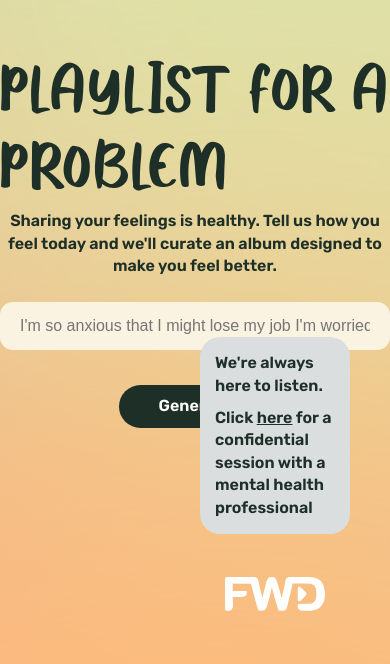
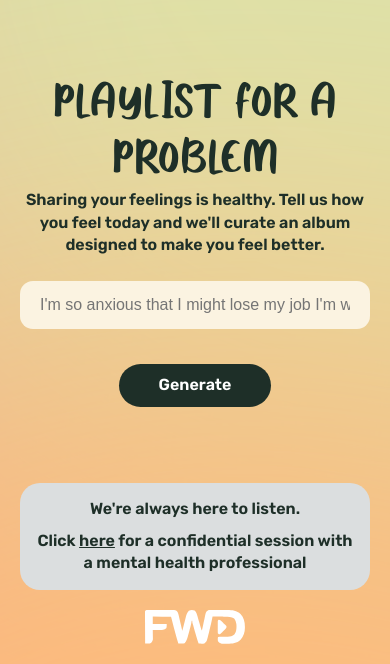
Before and after one commit to sameer-fortune4/FWD-campaign, a Next.js app: page / in a window 390 px wide. Shown: the part 180-844 px from the top of the page. Built offline with nearby package versions, Linux system fonts and the light colour scheme; no server answers.

Commit message:
ui changes

```diff
--- a/component/common/chatbox.js
+++ b/component/common/chatbox.js
@@ -1,5 +1,5 @@
 import React from 'react';
-import commonStyle from "../../styles/Common.module.css";
+import commonStyle from "../../styles/Common.module.scss";
 import Image from 'next/image';
 import Logo from "../../public/assets/images/fwd-logo.svg"
 export default function Chatbox() {
--- a/component/common/loader.js
+++ b/component/common/loader.js
@@ -1,5 +1,5 @@
 import React, { useEffect, useState } from 'react';
-import commonStyle from '../../styles/Common.module.css';
+import commonStyle from '../../styles/Common.module.scss';
 import loaderStyle from '../../styles/loader.module.scss';
 
 import lottie from 'lottie-web';
--- a/pages/index.js
+++ b/pages/index.js
@@ -1,7 +1,7 @@
 import React, { useState } from 'react';
 import { useEffect } from 'react';
 import homeStyle from "../styles/home.module.scss";
-import commonStyle from "../styles/Common.module.css"
+import commonStyle from "../styles/Common.module.scss"
 import lottie from 'lottie-web';
 import { useRouter } from 'next/router';
 import { signIn, useSession } from 'next-auth/react';
@@ -95,7 +95,12 @@ export default function Index() {
                                 <input type="text"
                                     placeholder={placeholders.name} />
                             </div>
-                            <a href="#" className={homeStyle["btn"] + " " + homeStyle["bnt-main"]} onClick={() => setOpen(true)}>Generate</a>
+                            {/* <a href="#" className={homeStyle["btn"] + " " + homeStyle["bnt-main"]} onClick={() => setOpen(true)}>Generate</a> */}
+                            <div className={homeStyle["button-wrapper"]}>
+                                <a href="#" className={homeStyle["btn"] + " " + homeStyle["bnt-main"]} onClick={() => setOpen(true)}>Generate</a>
+                                {/* <button className={homeStyle["button"]} type="button">Generate</button> */}
+                                <div className={homeStyle["button-bg"]}></div>
+                            </div>
 
                         </section>
 
--- a/pages/play-list.js
+++ b/pages/play-list.js
@@ -1,10 +1,10 @@
 import React, { useEffect, useState } from 'react';
-import styles from '../styles/Common.module.css';
+import styles from '../styles/Common.module.scss';
 import { getData } from '../utilities/service';
 import { apiList } from '../utilities/apiList';
 import { signOut, useSession } from 'next-auth/react';
 import { useRouter } from 'next/router';
-import commonStyle from "../styles/Common.module.css"
+import commonStyle from "../styles/Common.module.scss"
 import 'swiper/css';
 import 'swiper/css/navigation';
 import 'swiper/css/pagination';
@@ -12,7 +12,7 @@ import 'swiper/css/pagination';
 import { Swiper, SwiperSlide } from 'swiper/react';
 import { Navigation, EffectCoverflow } from 'swiper/modules';
 import lottie from 'lottie-web';
-import Loader from '../component/landing/loader';
+// import Loader from '../component/landing/loader';
 
 export default function PlayList() {
     const { data: session } = useSession();
--- a/pages/songCollection.js
+++ b/pages/songCollection.js
@@ -1,5 +1,5 @@
 import React, { useEffect } from 'react'
-import commonStyle from "../styles/Common.module.css"
+import commonStyle from "../styles/Common.module.scss"
 import collectionStyle from "../styles/songCollection.module.scss"
 import lottie from 'lottie-web';
 import Chatbox from '../component/common/chatbox';
--- a/styles/Common.module.css
+++ /dev/null
@@ -1,51 +0,0 @@
-.container {
-  padding: 1rem 6rem;
-  display: flex;
-  flex-wrap:wrap;
-}
-
-.headerWrapper{padding:20px 4vw;display: flex;justify-content:space-between;align-items:center;}
-.headerWrapper button{position: relative;transform:none;top:auto;left:auto;}
-.headerWrapper .name{font-weight:300;opacity:.60;text-transform:uppercase;letter-spacing:1px;display: block;margin-bottom:3px;font-size:14px;}
-.headerWrapper .list{font-size:22px;display: block;font-weight:600;}
-
-.card{max-width:270px;margin-right:7px;margin-left:7px;overflow:hidden;margin-bottom:20px;cursor: pointer;}
-.card .image{position: relative;}
-.card .image img{max-width:100%;border-radius:10px;}
-.card .image .player{position: absolute;left:10px;bottom:10px;width:45px;height:45px;display: flex;transition:all .3s ease-in-out;}
-.card .image .player audio{display: none;}
-.card .image .player:after{content:"";background-color: #FFF;border-radius:100px;transition:all .4s ease-in-out;display: block;flex:0 0 auto;width:45px;}
-.card:hover .image .player{width:auto;right:10px;}
-.card:hover .image .player:after{opacity:1;visibility: visible;width:100%;flex:1}
-.card h2{margin:0;font-size:16px;margin-top:8px;font-weight:500;letter-spacing:.6px;margin-left:15px;}
-
-.small-title{font-size: 32px;font-weight: 500;font-family: 'Grand Rainbow Demo';}
-.large-title{font-size: 55px;font-weight: 500;font-family: 'Grand Rainbow Demo';}
-.medium-title{font-size: 45px;font-weight: 500;font-family: 'Grand Rainbow Demo';}
-
-.main-wrapper{min-height: 100vh ;width: 100%;display: flex;align-items: center;justify-content: center;}
-.bg-animation{position: absolute;top: 0;left: 0;height: 100% ;width: 100%;z-index: -1; overflow: hidden;}
-#bg-wrapper svg{vertical-align: middle;}
-
-.logo-wrapper {
-  position: absolute;
-  bottom: 20px;
-  right: 40px;
-}
-.logo-wrapper .chat-titie {
-  max-width: 150px;
-  background-color: #dbdedf;
-  padding: 15px;
-  border-radius: 20px;
-  margin-bottom: 10px;
-}
-.logo-wrapper .chat-titie .botton-title {
-  margin-top: 10px;
-}
-.logo-wrapper .chat-titie .botton-title a {
-  text-decoration: underline;
-}
-.logo-wrapper .logo-wrap img {
-  margin: 0 auto;
-  display: block;
-}
--- /dev/null
+++ b/styles/Common.module.scss
@@ -0,0 +1,69 @@
+.container {
+  padding: 1rem 6rem;
+  display: flex;
+  flex-wrap:wrap;
+}
+
+.headerWrapper{padding:20px 4vw;display: flex;justify-content:space-between;align-items:center;
+  button{position: relative;transform:none;top:auto;left:auto;}
+  .name{font-weight:300;opacity:.60;text-transform:uppercase;letter-spacing:1px;display: block;margin-bottom:3px;font-size:14px;}
+  .list{font-size:22px;display: block;font-weight:600;}
+}
+
+.card{max-width:270px;margin-right:7px;margin-left:7px;overflow:hidden;margin-bottom:20px;cursor: pointer;
+  h2{margin:0;font-size:16px;margin-top:8px;font-weight:500;letter-spacing:.6px;margin-left:15px;}
+  .image{position: relative;
+    img{max-width:100%;border-radius:10px;}
+    .player{position: absolute;left:10px;bottom:10px;width:45px;height:45px;display: flex;transition:all .3s ease-in-out;
+      audio{display: none;}
+      &::after{
+        content:"";background-color: #FFF;border-radius:100px;transition:all .4s ease-in-out;display: block;flex:0 0 auto;width:45px;
+      }
+    }
+  }
+  &:hover{
+    .image{
+      .player{
+        width:auto;right:10px;
+        &::after{
+          opacity:1;visibility: visible;width:100%;flex:1
+        }
+      }
+    }
+  }
+}
+
+
+
+
+.small-title{font-size: 32px;font-weight: 500;font-family: 'Grand Rainbow Demo';}
+.large-title{font-size: 55px;font-weight: 500;font-family: 'Grand Rainbow Demo';}
+.medium-title{font-size: 45px;font-weight: 500;font-family: 'Grand Rainbow Demo';}
+
+.main-wrapper{min-height: 100vh ;width: 100%;display: flex;align-items: center;justify-content: center;
+  @media (max-width:480px) {padding: 20px;}
+}
+.bg-animation{position: absolute;top: 0;left: 0;height: 100% ;width: 100%;z-index: -1; overflow: hidden;}
+#bg-wrapper svg{vertical-align: middle;}
+
+.logo-wrapper {position: absolute;bottom: 20px;right: 40px;
+  @media (max-width:480px){right: 0;margin: 0 20px;}
+  .chat-titie {max-width: 150px;background-color: #dbdedf;padding: 15px;border-radius: 20px;margin-bottom: 25px;
+    @media (max-width:480px){max-width: 100%; text-align: center; margin-bottom: 20px;}
+    .botton-title {margin-top: 10px;
+    a{text-decoration: underline;}
+    }
+  }
+  .logo-wrap{
+    img{margin: 0 auto;display: block; height: auto;
+      @media (max-width:480px) { margin-left: auto;}
+    }
+  }
+}
+
+@media (max-width:480px) {
+  .large-title{
+    font-size: 40px;
+    text-align: center;
+  }
+}
--- a/styles/globals.css
+++ b/styles/globals.css
@@ -1,4 +1,10 @@
 @import url("https://fonts.googleapis.com/css2?family=Rubik:ital,wght@0,600;1,400;1,500;1,600&display=swap");
+* {
+  box-sizing: border-box;
+  margin: 0;
+  padding: 0;
+}
+
 html,
 body {
   padding: 0;
@@ -13,12 +19,6 @@ body {
 a {
   color: inherit;
   text-decoration: none;
-}
-
-* {
-  box-sizing: border-box;
-  margin: 0;
-  padding: 0;
 }
 
 /* @media (prefers-color-scheme: dark) {
--- a/styles/home.module.scss
+++ b/styles/home.module.scss
@@ -1,22 +1,3 @@
-@keyframes fadeIn {
-    from {
-      opacity: 0;
-    }
-    to {
-      opacity: 1;
-    }
-  }
-
-  @keyframes fadeInText {
-    from {
-      transform: translateY(20px);
-      opacity: 0;
-    }
-    to {
-      transform: translateY(0);
-      opacity: 1;
-    }
-  }
 
 .banner-wrapper{max-width: 650px;display: flex;align-items: center;justify-content: center;flex-direction: column;
     .text-container {
@@ -37,10 +18,35 @@
             }
         }
     }
-    .btn{display: block;padding: 10px 40px;border-radius: 35px;border: none;color: #fff;background-color: #1E2F28;margin-top: 35px;
+    }
+    .button-wrapper {
+        position: relative;
+        margin-top: 35px;
+          .btn{display: block;padding: 10px 40px;border-radius: 35px;border: none;color: #fff;background-color: #1E2F28; transition: all .4s ease-in-out;}
+          &:hover{
+            .btn{
+                background-color: #fff;
+                color: #000;
+            }
+            .button-bg {
+                position: absolute;
+                top: 0;
+                left: 0;
+                width: calc(100% + 4px);
+                height: calc(100% + 4px);
+                background: linear-gradient(90deg, #FF8038 0%, #FF0099 30.43%, #00EBEB 68.23%, #DB00FF 100%);
+                background-size: 600% 600%;
+                border-radius: 50px;
+                animation: AnimateBorder 4s ease infinite;
+                -webkit-animation: AnimateBorder 4s ease infinite;
+                -moz-animation: AnimateBorder 4s ease infinite;
+                z-index: -1;
+                transform: translate(-2px, -2px);
+                transition: filter 1s ease-in;
+              }
+          }
+      }
 
-    }
-}
 .dialog-wrapper{
     min-height: 100vh;
     width: 100%;
@@ -73,8 +79,6 @@
         background-color: #F9EDE6;
         transition: all 0.5s ease-in-out;
 
-
-
         .modal-title{
             font-family: 'Grand Rainbow Demo';
             font-size: 26px;
@@ -104,3 +108,38 @@
         }
     }
 }
+@keyframes fadeIn {
+    from {
+      opacity: 0;
+    }
+    to {
+      opacity: 1;
+    }
+  }
+
+  @keyframes fadeInText {
+    from {
+      transform: translateY(20px);
+      opacity: 0;
+    }
+    to {
+      transform: translateY(0);
+      opacity: 1;
+    }
+  }
+
+  @-webkit-keyframes AnimateBorder {
+    0%{background-position:0% 50%}
+    50%{background-position:100% 50%}
+    100%{background-position:0% 50%}
+}
+@-moz-keyframes AnimateBorder {
+    0%{background-position:0% 50%}
+    50%{background-position:100% 50%}
+    100%{background-position:0% 50%}
+}
+@keyframes AnimateBorder {
+    0%{background-position:0% 50%}
+    50%{background-position:100% 50%}
+    100%{background-position:0% 50%}
+}
```
Lines whose indentation alone changed are shown as unchanged.
